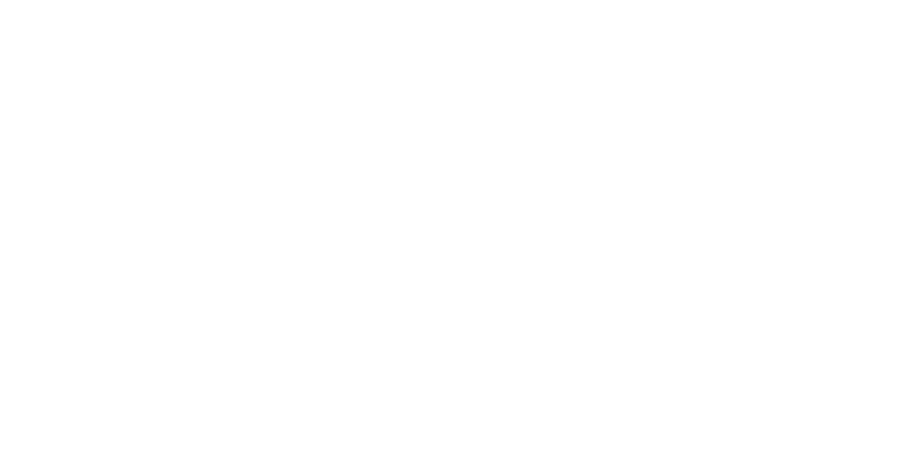
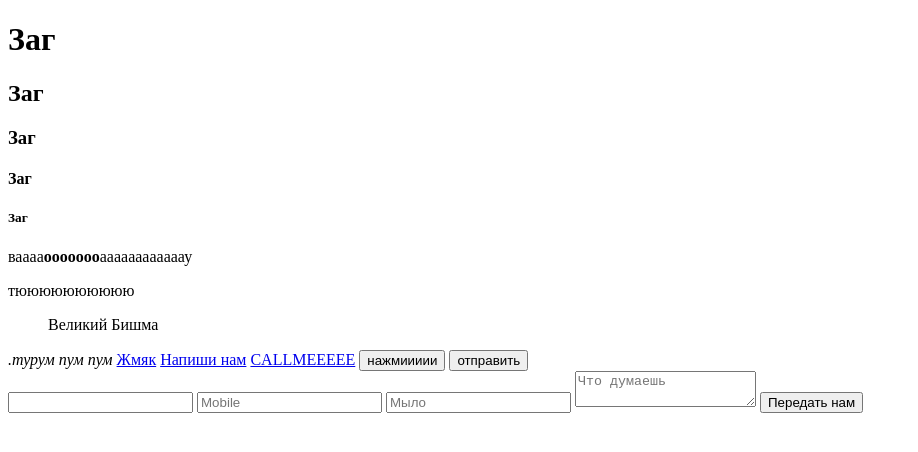
Before and after one commit to MRTNVS/frontendblock-module01, a plain HTML site: page index.html in a window 1280 px wide. Shown: the whole page, without its empty margins (0-918 px from the left). Drawn offline with Linux system fonts and the light colour scheme.

Commit message:
rfvbnlkglkgj

```diff
--- a/index.html
+++ b/index.html
@@ -8,6 +8,26 @@
     <link rel="icon" href="favicon.svg" type="image/svg+xml">
 </head>
 <body>
-
-</body>
+ <h1>Заг</h1>
+<h2>Заг</h2>
+ <h3>Заг</h3>
+ <h4>Заг</h4>
+ <h5>Заг</h5>
+ <p>ваааа<strong>ооооооо</strong>аааааааааааау</p>
+ <span>тюююююююююю</span>
+ <blockquote>Великий Бишма</blockquote>
+<cite>.турум пум пум</cite>
+<a href="https://ru.pinterest.com/" target="_blank">Жмяк</a>
+<a href="mailto:martynova2109@gmail.com">Напиши нам</a>
+<a href="tel:+79500411887">CALLMEEEEE</a>
+<button type="button">нажмиииии</button>
+<button type="submit">отправить</button>
+<form action="">
+    <input type ="text placeholder="ФИО">
+    <input type="tel" placeholder="Mobile">
+    <input type="email" placeholder="Мыло">
+    <textarea placeholder="Что думаешь"></textarea>
+    <button type="submit">Передать нам</button>
+</form>
+   </body>
 </html>
```
